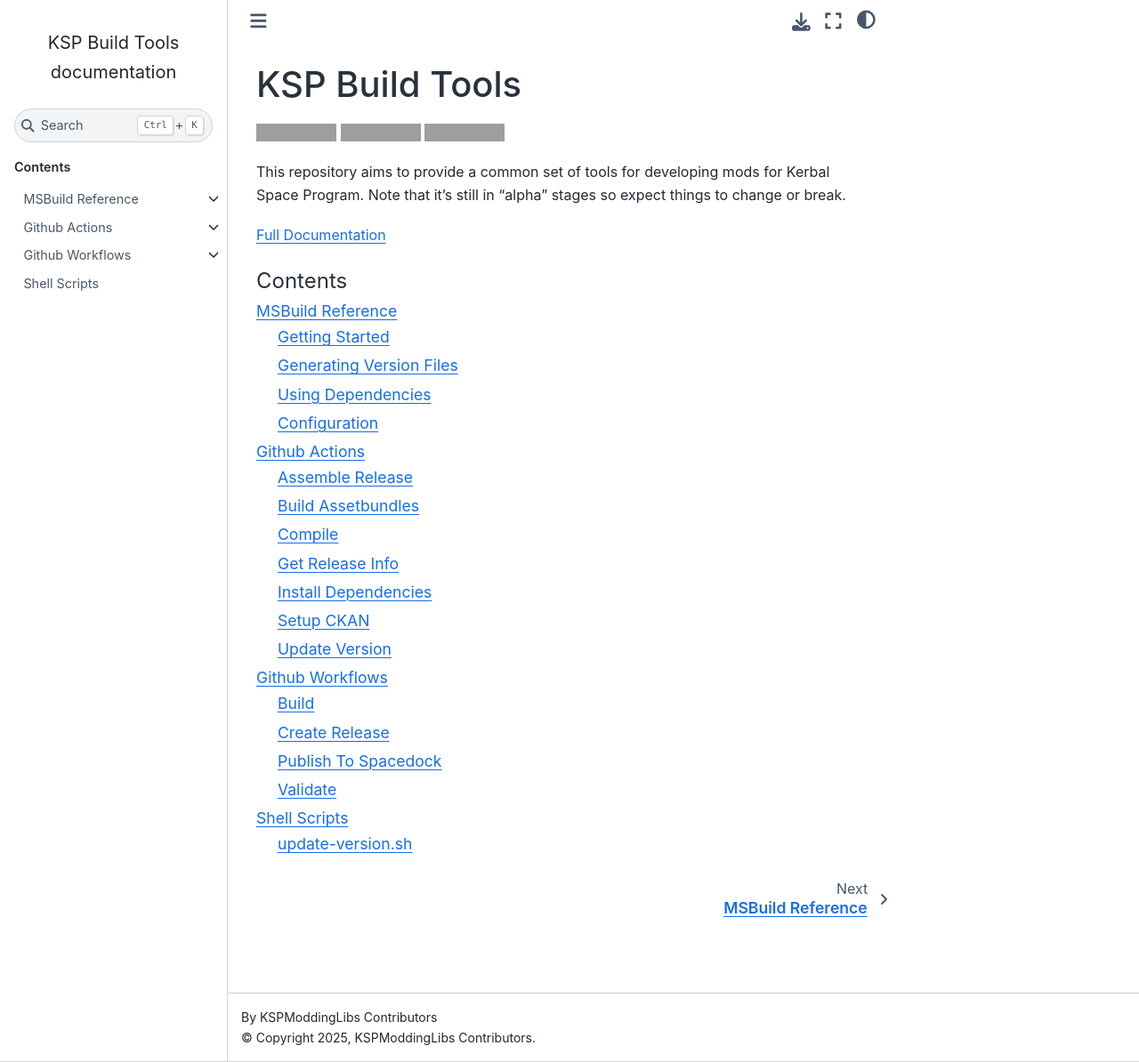
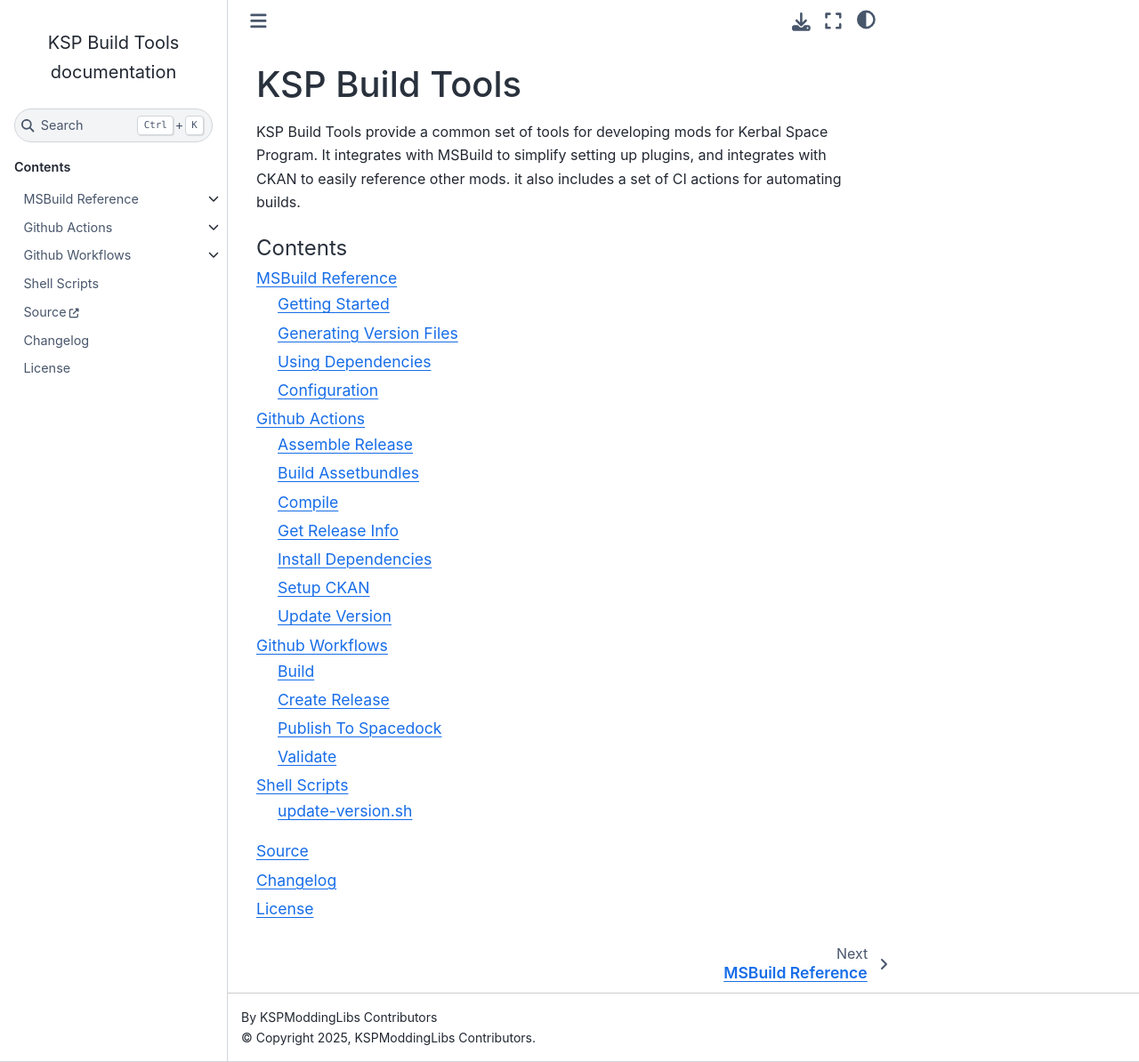
Before and after one commit to KSPModdingLibs/KSPBuildTools, a Sphinx documentation site: the page built from docs/index.md, in a window 1280 px wide and 1194 px high. Shown: the whole window at 89% size. Built offline with Sphinx 7.4.7 and the Sphinx Book theme 1.1.4, drawn with Linux system fonts in a browser that asks for light colours; the version number could not be read and is left out; grey boxes are pictures that could not be loaded.

Commit message:
Overhaul docs and update readme

````diff
--- a/README.md
+++ b/README.md
@@ -5,6 +5,63 @@
 [![CI](https://github.com/KSPModdingLibs/KSPBuildTools/actions/workflows/internal-ci.yml/badge.svg)](https://github.com/KSPModdingLibs/KSPBuildTools/actions/workflows/internal-ci.yml)
 [![NuGet Version](https://img.shields.io/nuget/vpre/KSPBuildTools)](https://www.nuget.org/packages/KSPBuildTools)
 
-This repository aims to provide a common set of tools for developing mods for Kerbal Space Program. Note that it's still in "alpha" stages so expect things to change or break.
+This repository provides a common set of tools for developing mods for Kerbal Space Program. It integrates with MSBuild to simplify setting up plugins, and integrates with CKAN to easily reference other mods. it also includes a set of CI actions for automating builds.
 
 [Full Documentation](https://kspbuildtools.readthedocs.io/en/)
+
+## Installation
+
+Run `dotnet add package KSPBuildTools` on your project, or add
+
+```xml
+<ItemGroup>
+  <PackageReference Include="KSPBuildTools"/>
+</ItemGroup>
+```
+
+to the .csproj file. Pinning the version is highly recommended.
+
+## Usage
+
+Once you [have a KSP installation to link to](https://kspbuildtools.readthedocs.io/en/stable/msbuild/getting-started.html#locating-your-ksp-install), all the game DLLs will be automatically included in your project automatically.
+
+Configure your mod's location in GameData and where to put the output DLLs
+
+```xml
+<!-- DLLs will be written to ../GameData/ModName/Plugins/ -->
+<KSPBT_ModRoot>$(MSBuildThisFileDirectory)/../GameData/$(MSBuildProjectName)</KSPBT_ModRoot>
+<KSPBT_ModPluginFolder>plugins</KSPBT_ModPluginFolder>
+```
+
+Reference dependency mods in your DLL by adding `ModReference` items to the project. They will be automatically installed using CKAN.
+
+```xml
+<ItemGroup>
+  <!-- Depends on Modulemanager and Harmony -->
+  <ModReference Include="Modulemanager">
+    <DLLPath>GameData/Modulemanager*.dll</DLLPath>
+    <CKANIdentifier>ModuleManager</CKANIdentifier>
+  </ModReference>
+  <ModReference Include="0Harmony">
+    <DLLPath>GameData/000_Harmony/0Harmony.dll</DLLPath>
+    <CKANIdentifier>Harmony2</CKANIdentifier>
+  </ModReference>
+</ItemGroup>
+```
+
+Auto-generate version files from your project's `FileVersion`. This works well with [minver](https://github.com/adamralph/minver).
+
+```xml
+<!-- Version Files -->
+<ItemGroup>
+  <KSPVersionFile Include=".">
+    <Destination>$(KSPBT_ModRoot)/mymod.version</Destination>
+    <URL>https://github.com/username/repo/releases/latest/download/mymod.version</URL>
+    <Download>https://github.com/username.repo/releases/latest</Download>
+  </KSPVersionFile>
+</ItemGroup>
+```
+
+From there you should be able to build your mod with just `dotnet build`
+
+For more details, see the [MSBuild section in the docs](https://kspbuildtools.readthedocs.io/en/stable/msbuild/index.html).
--- a/docs/conf.py
+++ b/docs/conf.py
@@ -18,7 +18,7 @@
 extensions = ["sphinx_gha", "myst_parser", "sphinx_copybutton", "sphinx_jinja"]
 
 templates_path = ["_templates"]
-exclude_patterns = ["_build", "Thumbs.db", ".DS_Store"]
+exclude_patterns = ["_build", "Thumbs.db", ".DS_Store", ".venv"]
 
 # -- Options for HTML output -------------------------------------------------
 # https://www.sphinx-doc.org/en/master/usage/configuration.html#options-for-html-output
--- a/docs/index.md
+++ b/docs/index.md
@@ -1,5 +1,6 @@
-```{include} ../README.md
-```
+# KSP Build Tools
+
+KSP Build Tools provide a common set of tools for developing mods for Kerbal Space Program. It integrates with MSBuild to simplify setting up plugins, and integrates with CKAN to easily reference other mods. it also includes a set of CI actions for automating builds.
 
 ```{toctree}
 ---
@@ -10,5 +11,13 @@
 actions/index
 workflows/index
 scripts
+```
 
+```{toctree}
+---
+maxdepth: 1
+---
+Source <https://github.com/KSPModdingLibs/KSPBuildTools>
+Changelog <changelog>
+License <license>
 ```
````
Also changed, not shown: docs/changelog.md (added, +2 -0 lines), docs/license.md (added, +2 -0 lines), docs/pyproject.toml (added, +19 -0 lines), docs/requirements.txt (deleted, +0 -107 lines), LICENSE.md (added), 5 other files.
